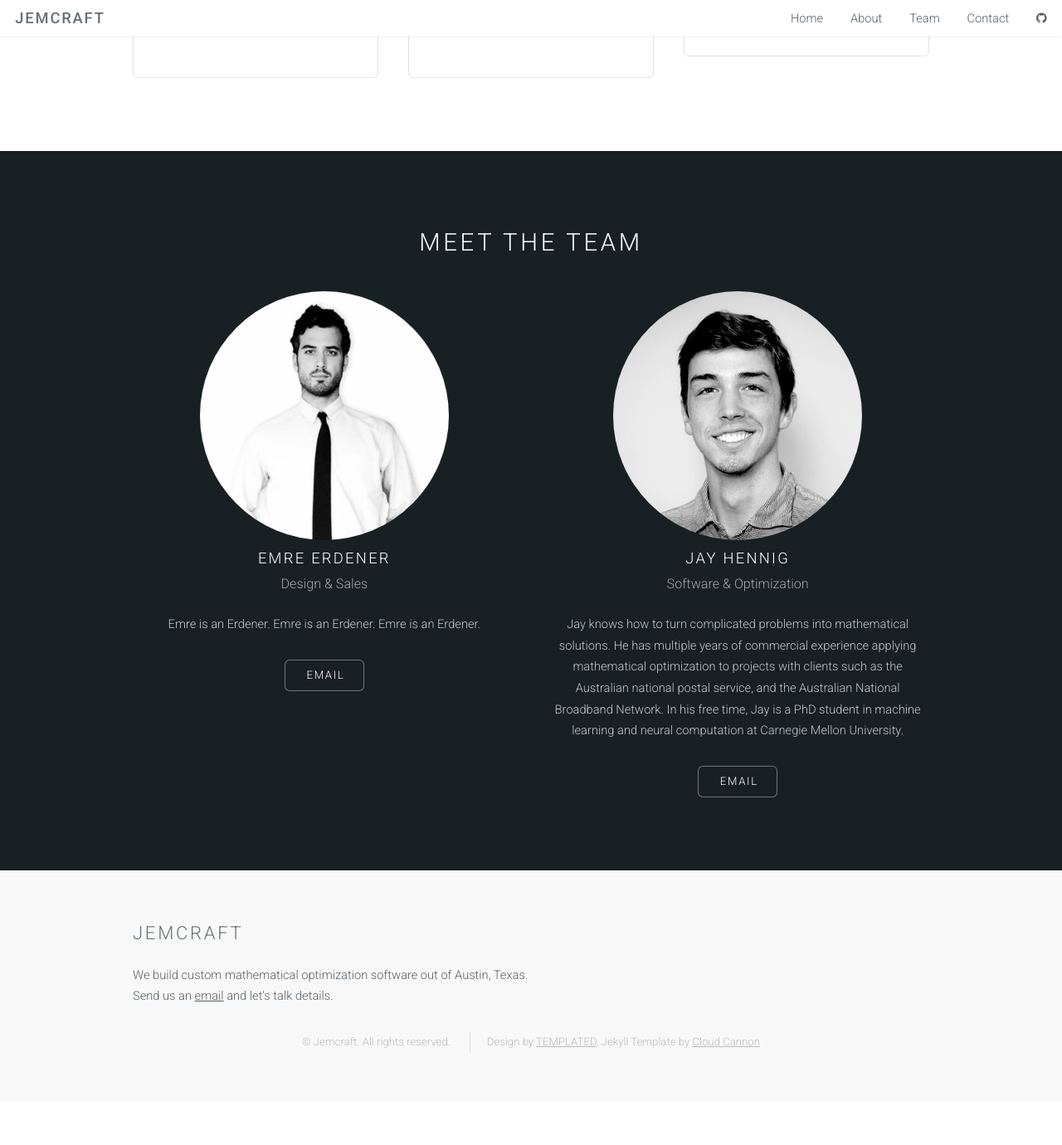
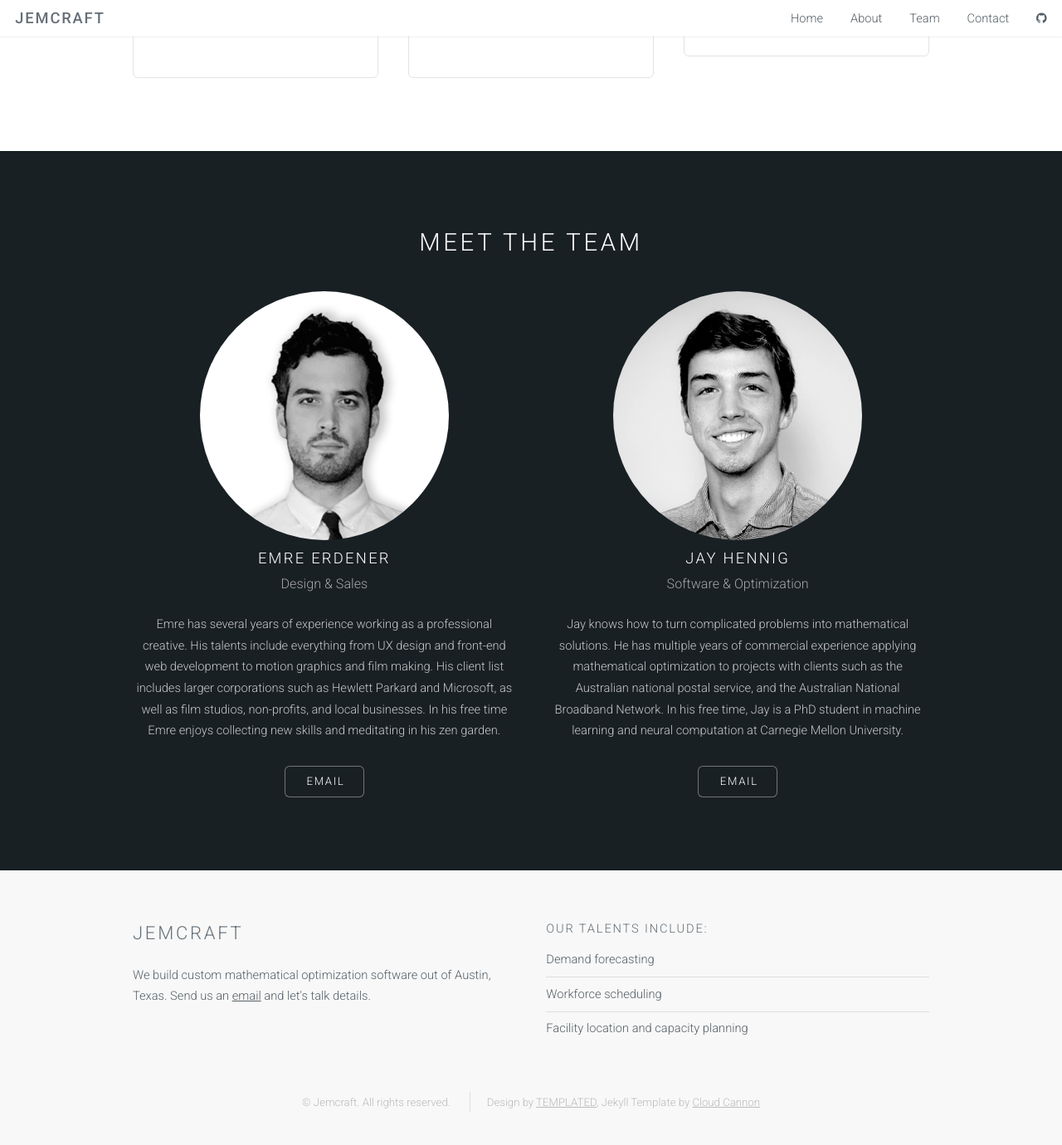
Before and after one commit to Jemcraft/Jemcraft.github.io, a Jekyll site: the page built from index.html, in a window 1280 px wide and 1400 px high, scrolled down 950 px. Shown: the top 1380 px of the window at 83% size. Built offline with Jekyll 4.4.1, drawn with Linux system fonts in a browser that asks for light colours; before the commit the page ends 2278 px from its top, so only the background shows below that.

Commit message:
emre profile

```diff
--- a/_config.yml
+++ b/_config.yml
@@ -13,7 +13,7 @@ markdown: kramdown
 jay_bio: >
     Jay knows how to turn complicated problems into mathematical solutions. He has multiple years of commercial experience applying mathematical optimization to projects with clients such as the Australian national postal service, and the Australian National Broadband Network. In his free time, Jay is a PhD student in machine learning and neural computation at Carnegie Mellon University.
 emre_bio: >
-    Emre is an Erdener. Emre is an Erdener. Emre is an Erdener.
+    Emre has several years of experience working as a professional creative. His talents include everything from UX design and front-end web development to motion graphics and film making. His client list includes larger corporations such as Hewlett Parkard and Microsoft, as well as film studios, non-profits, and local businesses. In his free time Emre enjoys collecting new skills and meditating in his zen garden.
 emre_email: emre@jemcraft.co
 jay_email: jay@jemcraft.co
 group_email: hello@jemcraft.co
--- a/_includes/footer.html
+++ b/_includes/footer.html
@@ -26,9 +26,19 @@
             </div>-->
         </div>
         <a name="contact"></a>
+        <div class="row collapse-at-2">
         <div class="6u">
             <h2>Jemcraft</h2>
             <p>We build custom mathematical optimization software out of Austin, Texas. Send us an <a href="mailto:{{site.group_email}}">email</a> and let's talk details.</p>
+        </div>
+        <div class="6u">
+            <h4>Our talents include:</h4>
+            <ul class="alt">
+                <li>Demand forecasting</li>
+                <li>Workforce scheduling</li>
+                <li>Facility location and capacity planning</li>
+            </ul>
+        </div>
         </div>
         <ul class="copyright">
             <li>&copy; Jemcraft. All rights reserved.</li>
--- a/css/style.css
+++ b/css/style.css
@@ -1102,7 +1102,7 @@
 	border-radius: 150px;
 	-webkit-border-radius: 150px;
 	-moz-border-radius: 150px;
-	background: url(/images/emre_profile_300.png) no-repeat;
+	background: url(/images/emre_profile_300.jpg) no-repeat;
 }
 
 .jay-image {
```
Also changed, not shown: images/emre3 copy.jpg (added), images/emre_profile_300.jpg (added), images/emre_profile_300_old.png (renamed from images/emre_profile_300.png).
